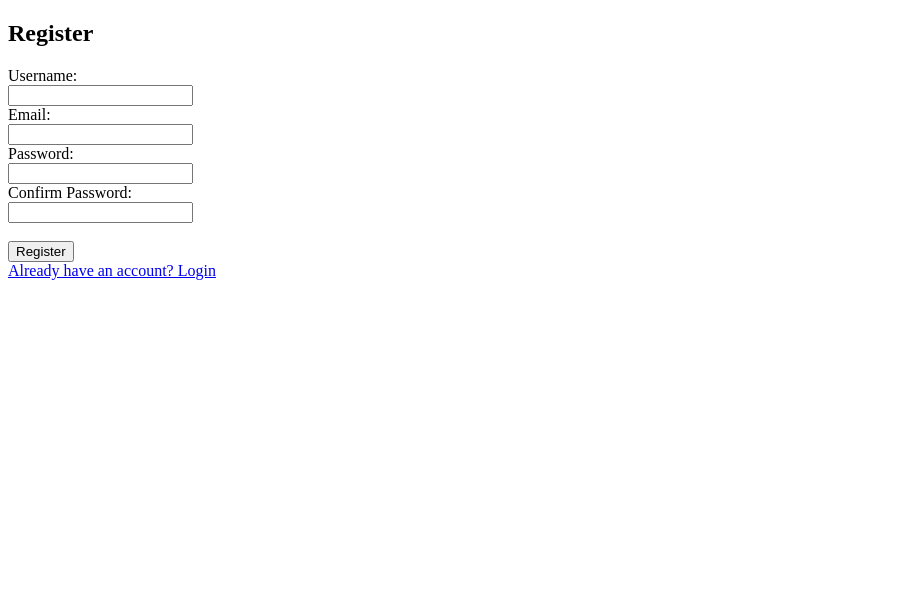
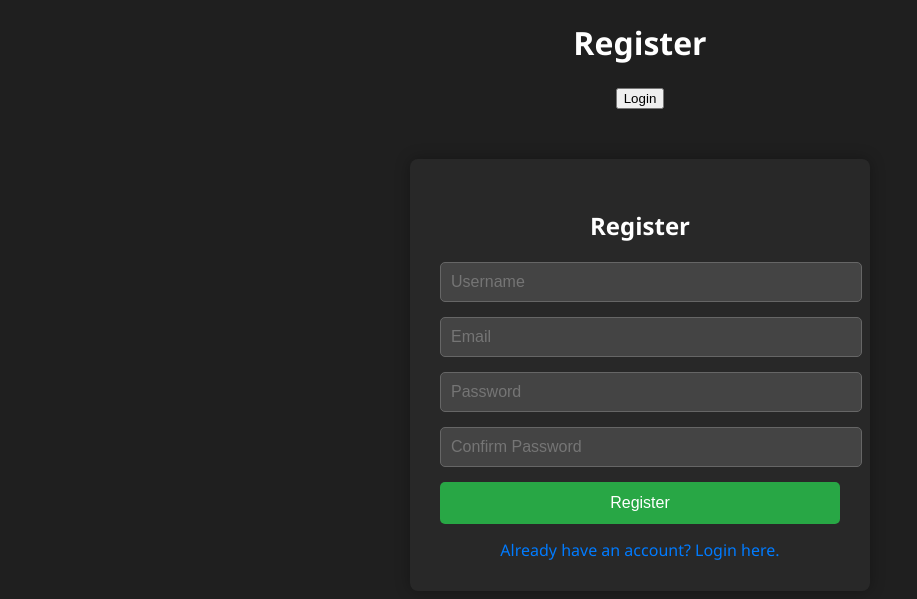
Before and after one commit to Gor903/CinemaApp, a Django app: page /auth/register/ in a window 1280 px wide. Shown: the top 599 px of the page, without its empty margins (0-917 px from the left). Run offline with Django 5.2, Linux system fonts and the light colour scheme.

Commit message:
Update templates and small security check

```diff
--- a/Cinema/Cinema/settings.py
+++ b/Cinema/Cinema/settings.py
@@ -60,7 +60,7 @@ ROOT_URLCONF = "Cinema.urls"
 TEMPLATES = [
     {
         "BACKEND": "django.template.backends.django.DjangoTemplates",
-        "DIRS": [],
+        "DIRS": [BASE_DIR / "templates"],
         "APP_DIRS": True,
         "OPTIONS": {
             "context_processors": [
--- a/Cinema/accounts/templates/accounts/register.html
+++ b/Cinema/accounts/templates/accounts/register.html
@@ -1,27 +1,101 @@
-<!DOCTYPE html>
-<html>
-<head>
-    <title>Register</title>
-</head>
-<body>
-    <h2>Register</h2>
-    {% if messages %}
-        {% for message in messages %}
-            <p>{{ message }}</p>
-        {% endfor %}
+{% extends "base/base.html" %}
+
+{% block title %}Register{% endblock %}
+
+{% block header %}Register{% endblock %}
+
+{% block style %}
+    body {
+        text-align: center;
+        font-family: 'Segoe UI', Tahoma, Geneva, Verdana, sans-serif;
+        background-color: #1f1f1f;
+        margin: 0;
+        padding: 0;
+        color: #fff;
+    }
+
+    .register-container {
+        width: 100%;
+        max-width: 400px;
+        margin: 50px auto;
+        padding: 30px;
+        background-color: #282828;
+        border-radius: 8px;
+        box-shadow: 0 0 15px rgba(0, 0, 0, 0.3);
+    }
+
+    .register-container input {
+        width: 100%;
+        padding: 10px;
+        margin-bottom: 15px;
+        background-color: #444;
+        color: #e4e4e4;
+        border: 1px solid #666;
+        border-radius: 5px;
+        font-size: 16px;
+    }
+
+    .register-container input:focus {
+        border-color: #28a745;
+        outline: none;
+    }
+
+    .register-container button {
+        width: 100%;
+        padding: 12px;
+        background-color: #28a745;
+        color: white;
+        border: none;
+        border-radius: 5px;
+        font-size: 16px;
+        cursor: pointer;
+    }
+
+    .register-container button:hover {
+        background-color: #218838;
+    }
+
+    .register-container .error {
+        color: #dc3545;
+        margin-bottom: 15px;
+    }
+
+    .register-container .login-link {
+        display: block;
+        text-align: center;
+        margin-top: 15px;
+        color: #007bff;
+        text-decoration: none;
+    }
+    .register-container .login-link:hover {
+        text-decoration: underline;
+    }
+{% endblock %}
+
+{% block content %}
+<div class="register-container">
+    <h2  style="color:#FFF">Register</h2>
+
+    {% if form.errors %}
+        <div class="error">
+            {% for field in form %}
+                {% for error in field.errors %}
+                    <p>{{ error }}</p>
+                {% endfor %}
+            {% endfor %}
+        </div>
     {% endif %}
-    <form method="POST">
+
+    <form method="post">
         {% csrf_token %}
-        <label>Username:</label><br>
-        <input type="text" name="username" required><br>
-        <label>Email:</label><br>
-        <input type="email" name="email" required><br>
-        <label>Password:</label><br>
-        <input type="password" name="password1" required><br>
-        <label>Confirm Password:</label><br>
-        <input type="password" name="password2" required><br><br>
+        <input type="text" name="username" placeholder="Username" required><br>
+        <input type="email" name="email" placeholder="Email" required><br>
+        <input type="password" name="password" placeholder="Password" required><br>
+        <input type="password" name="confirm_password" placeholder="Confirm Password" required><br>
         <button type="submit">Register</button>
+        <br>
     </form>
-    <a href="{% url 'login' %}">Already have an account? Login</a>
-</body>
-</html>
+
+    <a href="{% url 'login' %}" class="login-link">Already have an account? Login here.</a>
+</div>
+{% endblock %}
--- /dev/null
+++ b/Cinema/templates/base/base.html
@@ -0,0 +1,106 @@
+<!DOCTYPE html>
+<html lang="en">
+<head>
+    <meta charset="UTF-8">
+    <meta name="viewport" content="width=device-width, initial-scale=1.0">
+    <title style="color: #fff">{% block title %}Cinema Booking{% endblock %}</title>
+</head>
+<style>
+    {% block style %}
+    body {
+        text-align: center;
+        font-family: 'Segoe UI', Tahoma, Geneva, Verdana, sans-serif;
+        background-color: #1f1f1f;
+        margin: 0;
+        padding: 0;
+        color: #fff;
+    }
+    h1, h2 {
+        color: #f0f0f0; /* Slightly lighter for header */
+    }
+
+    .header {
+        text-align: cetext-align: center;nter;
+        display: flex;
+        justify-content: center;
+        align-items: center;
+        background-color: #333; /* Dark grey background */
+        color: #fff;
+        padding: 15px 20px;
+        border-bottom: 2px solid #444;
+    }
+    .header button, .header a {
+        padding: 10px 15px;
+        background-color: #6c757d; /* Muted button color */
+        color: white;
+        border: none;
+        border-radius: 5px;
+        text-decoration: none;
+        cursor: pointer;
+        transition: background-color 0.3s ease;
+    }
+    .header button:hover, .header a:hover {
+        background-color: #5a6268; /* Slightly darker for hover */
+    }
+
+    .seat-grid {
+        display: inline-block;
+        padding: 20px;
+        background-color: #282828; /* Dark background for grid */
+        border-radius: 8px;
+        box-shadow: 0 0 15px rgba(0, 0, 0, 0.3);
+        margin-top: 20px;
+        transition: transform 0.3s ease;
+    }
+    .seat-grid:hover {
+        transform: scale(1.05);
+    }
+    .seat-row {
+        display: flex;
+        justify-content: center;
+        margin-bottom: 10px;
+    }
+    .seat-btn, .seat-btn-unavailable {
+        width: 50px;
+        height: 50px;
+        border: none;
+        border-radius: 50%;
+        font-size: 16px;
+        color: white;
+        margin: 5px;
+        cursor: pointer;
+        transition: background-color 0.3s ease;
+    }
+    .seat-btn {
+        background-color: #28a745; /* Green for available seats */
+        font-weight: bold;
+    }
+    .seat-btn:hover {
+        background-color: #218838; /* Darker green on hover */
+    }
+    .seat-btn-unavailable {
+        background-color: #dc3545; /* Red for unavailable seats */
+        cursor: not-allowed;
+    }
+{% endblock %}
+</style>
+<body>
+    <div class="header">
+        <h1>{% block header %}Cinema Booking{% endblock %}</h1>
+        {% block auth_buttons %}
+                {% if user.is_authenticated %}
+                <form method="post" action="{% url 'logout' %}">
+                    {% csrf_token %}
+                    <button>Logout</button>
+                </form>
+            {% else %}
+                <a href="{% url 'login' %}">
+                    <button>Login</button>
+                </a>
+            {% endif %}
+        {% endblock %}
+    </div>
+
+        {% block content %}{% endblock %}
+</body>
+</html>
```
Also changed, not shown: Cinema/accounts/templates/accounts/login.html (+95 -19 lines), Cinema/booking/templates/booking/movies.html (+74 -58 lines), Cinema/booking/templates/booking/rooms.html (+15 -21 lines), Cinema/booking/templates/booking/seats.html (+14 -58 lines), Cinema/booking/views.py (+10 -4 lines).
